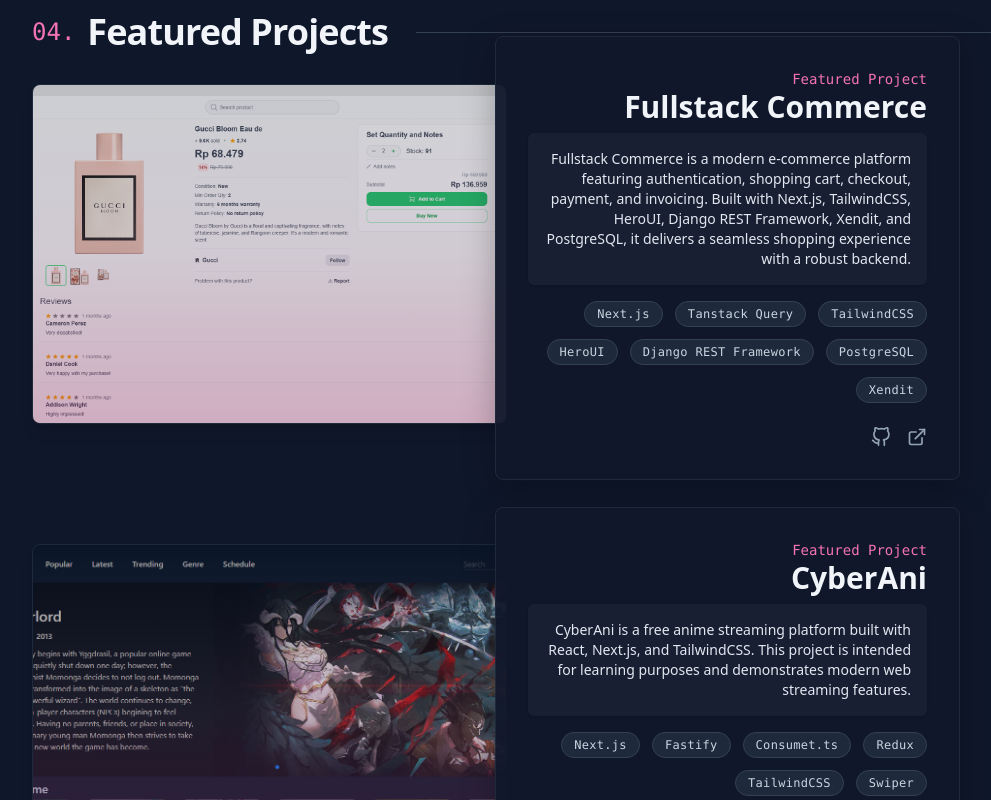
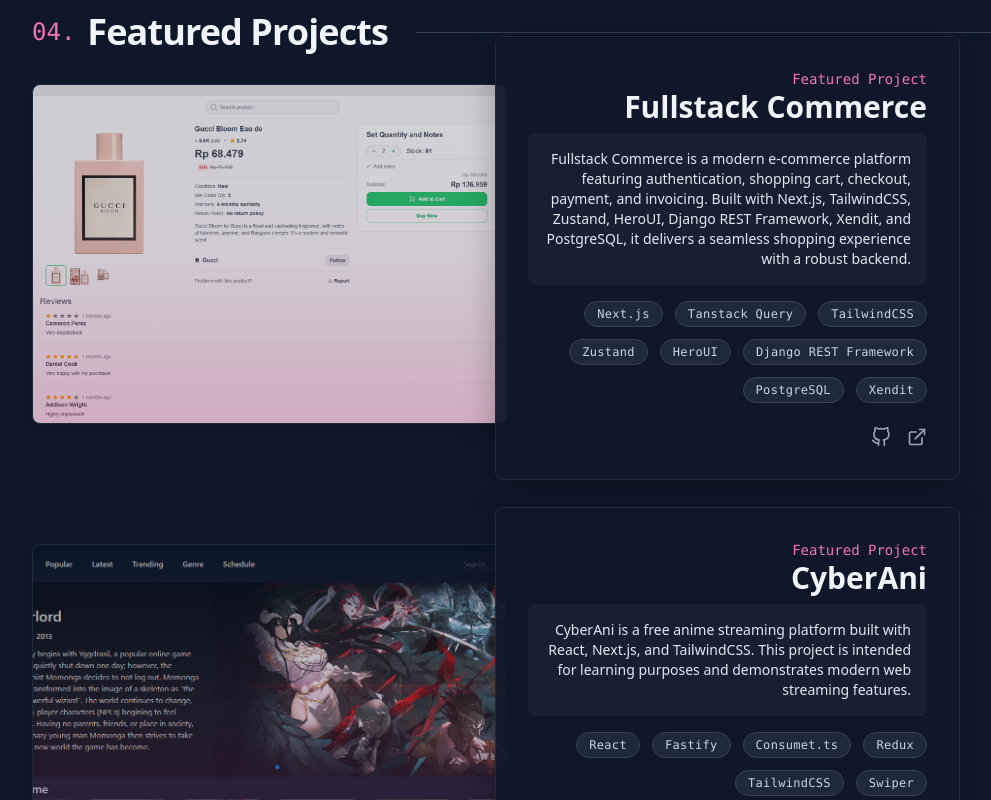
Before and after one commit to syahrilhanla/portfolio-website, a Next.js app: page / in a window 1280 px wide. Shown: the part 3200-4000 px from the top of the page, without its empty margins (96-1087 px from the left). Built offline with nearby package versions, Linux system fonts and the light colour scheme.

Commit message:
refactor: adjustment on used techs in workData.js

```diff
--- a/components/workData.js
+++ b/components/workData.js
@@ -5,7 +5,7 @@
 		repoAddress: "https://github.com/syahrilhanla/fullstack-commerce",
 		projectAddress: "https://fullstack-commerce.vercel.app/",
 		description:
-			"Fullstack Commerce is a modern e-commerce platform featuring authentication, shopping cart, checkout, payment, and invoicing. Built with Next.js, TailwindCSS, HeroUI, Django REST Framework, Xendit, and PostgreSQL, it delivers a seamless shopping experience with a robust backend.",
+			"Fullstack Commerce is a modern e-commerce platform featuring authentication, shopping cart, checkout, payment, and invoicing. Built with Next.js, TailwindCSS, Zustand, HeroUI, Django REST Framework, Xendit, and PostgreSQL, it delivers a seamless shopping experience with a robust backend.",
 		techStack: [
 			{
 				img: "/nextJS.svg",
@@ -18,6 +18,10 @@
 			{
 				img: "/tailwind.png",
 				name: "TailwindCSS",
+			},
+			{
+				img: "/heroui.svg",
+				name: "Zustand",
 			},
 			{
 				img: "/heroui.svg",
@@ -47,7 +51,7 @@
 		techStack: [
 			{
 				img: "/nextJS.svg",
-				name: "Next.js",
+				name: "React",
 			},
 			{
 				img: "/nextJS.svg",
```
